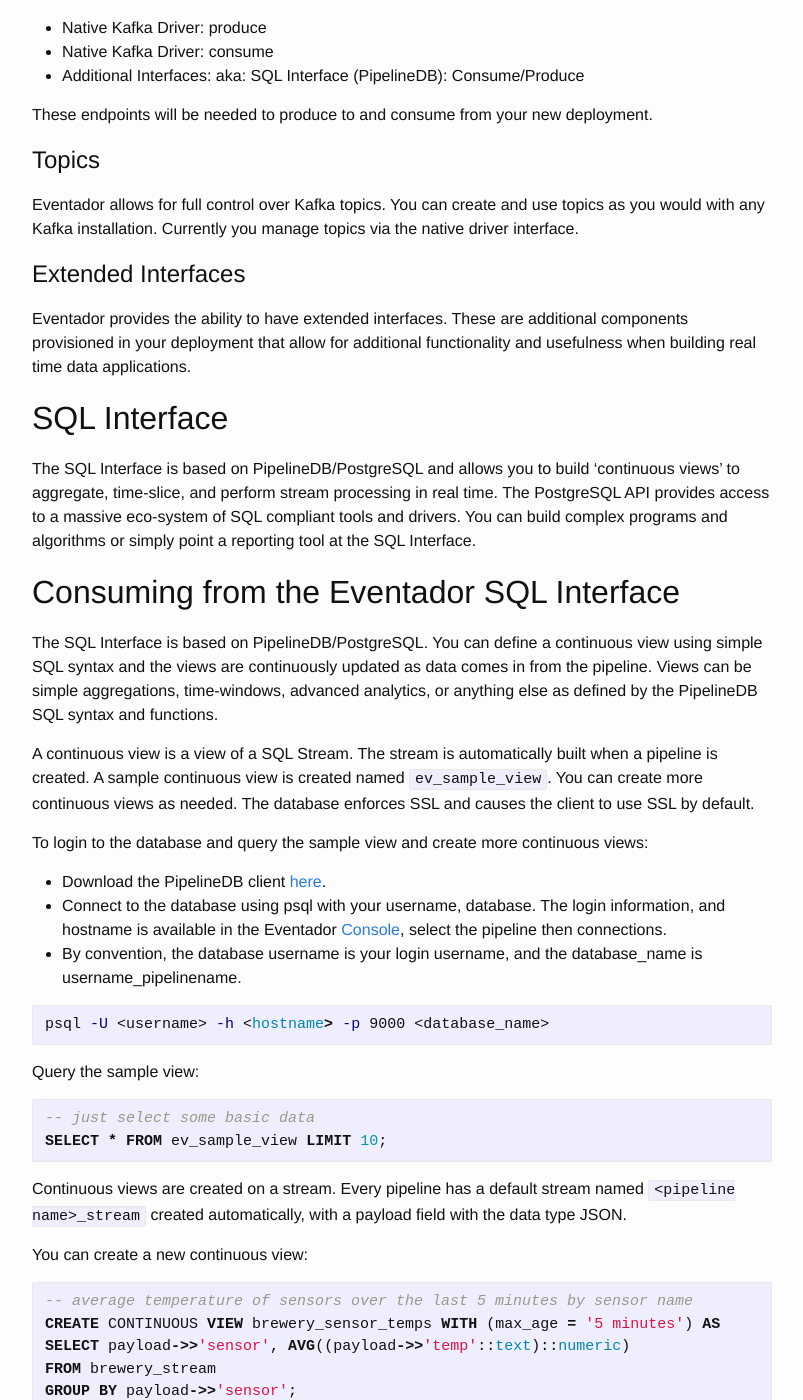
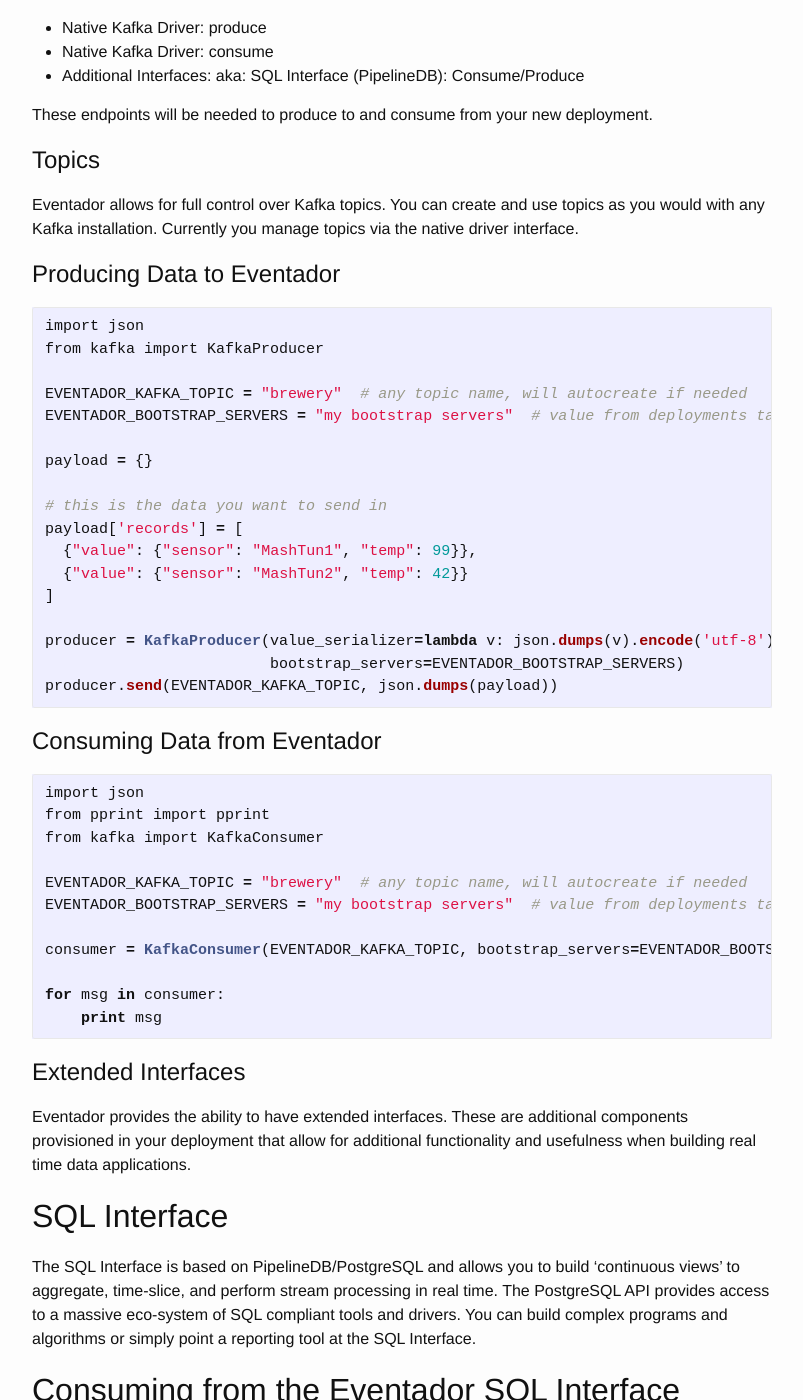
Before and after one commit to Eventador/eventador.github.io, a Jekyll site: the page built from _documentation/getting_started_guide.md, in a window 1280 px wide and 1400 px high, scrolled down 1168 px. Shown: the whole window, without its empty margins (238-1041 px from the left). Built offline with Jekyll 4.4.1, drawn with Linux system fonts in a browser that asks for light colours.

````diff
--- a/_documentation/getting_started_guide.md
+++ b/_documentation/getting_started_guide.md
@@ -47,7 +47,43 @@
 
 Eventador allows for full control over Kafka topics. You can create and use topics as you would with any Kafka installation. Currently you manage topics via the native driver interface.
 
+# Producing Data to Eventador
 
+```python
+import json
+from kafka import KafkaProducer
+
+EVENTADOR_KAFKA_TOPIC = "brewery"  # any topic name, will autocreate if needed
+EVENTADOR_BOOTSTRAP_SERVERS = "my bootstrap servers"  # value from deployments tab in UI
+
+payload = {}
+
+# this is the data you want to send in
+payload['records'] = [
+  {"value": {"sensor": "MashTun1", "temp": 99}},
+  {"value": {"sensor": "MashTun2", "temp": 42}}
+]
+
+producer = KafkaProducer(value_serializer=lambda v: json.dumps(v).encode('utf-8'),
+                         bootstrap_servers=EVENTADOR_BOOTSTRAP_SERVERS)
+producer.send(EVENTADOR_KAFKA_TOPIC, json.dumps(payload))
+```
+
+# Consuming Data from Eventador
+
+```python
+import json
+from pprint import pprint
+from kafka import KafkaConsumer
+
+EVENTADOR_KAFKA_TOPIC = "brewery"  # any topic name, will autocreate if needed
+EVENTADOR_BOOTSTRAP_SERVERS = "my bootstrap servers"  # value from deployments tab in UI
+
+consumer = KafkaConsumer(EVENTADOR_KAFKA_TOPIC, bootstrap_servers=EVENTADOR_BOOTSTRAP_SERVERS)
+
+for msg in consumer:
+    print msg
+```
 
 # Extended Interfaces
 
````
Also changed, not shown: _posts/2016-06-27-welcome-to-jekyll.markdown (deleted, +0 -25 lines), 6 other files.
